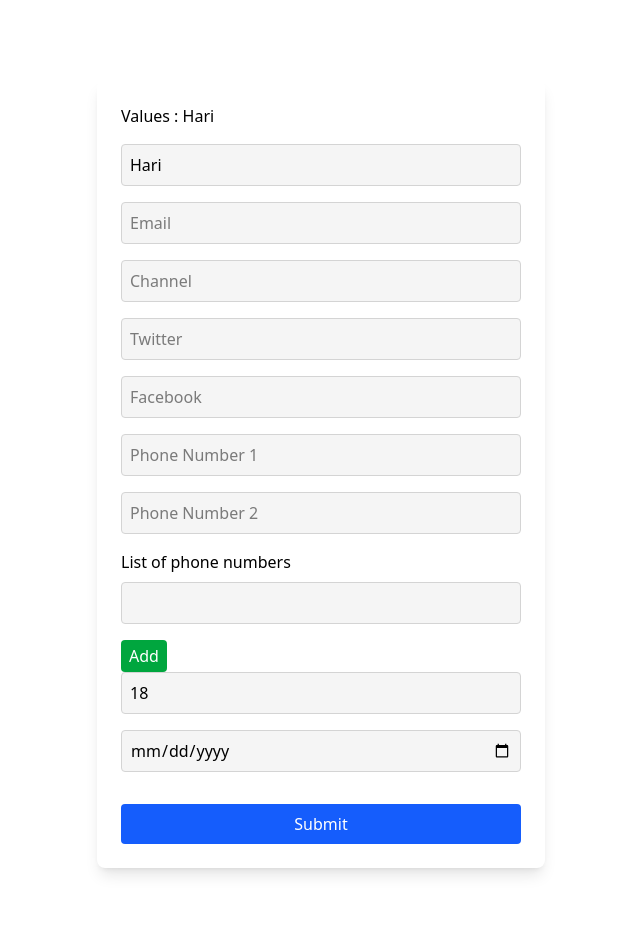
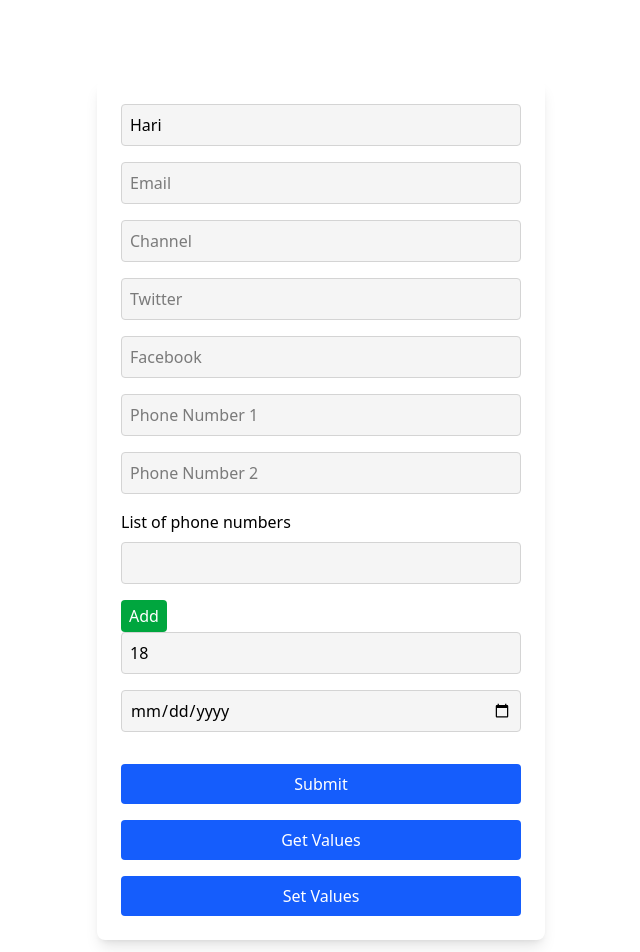
Before and after one commit to Himalf/RHF, a React (Vite) app: page / in a window 1280 px wide. Shown: the top 952 px of the page, without its empty margins (319-959 px from the left). Built offline with nearby package versions, Linux system fonts and the light colour scheme.

Commit message:
feat: getValues and setvalues Method

```diff
--- a/src/compoents/YoutubeForm.tsx
+++ b/src/compoents/YoutubeForm.tsx
@@ -12,13 +12,13 @@ const YoutubeForm = () => {
       twitter: string;
       facebook: string;
     };
-    // Array fields for phone numbers
+    // Array fields for static phone numbers
     phoneNumbers: string[];
+    // Array fields for dynamic phone numbers with objects
     phNumbers: {
       number: string;
     }[];
-
-    // To handle numeic and Date values"
+    // Numeric and Date fields
     age: number;
     dob: Date;
   };
@@ -26,35 +26,64 @@ const YoutubeForm = () => {
   // Initialize the form with default values using React Hook Form
   const form = useForm<FormData>({
     defaultValues: {
-      username: "Hari",
+      username: "Hari", // Pre-filled username
       email: "",
       channel: "",
       social: {
         twitter: "",
         facebook: "",
       },
-      phoneNumbers: ["", ""], // Two phone number fields by default
+      phoneNumbers: ["", ""], // Two static phone number fields by default
       phNumbers: [{ number: "" }], // One dynamic phone number field by default
       age: 18,
-      dob: new Date(),
+      dob: new Date(), // Default to current date
     },
   });
 
   // Destructuring methods from useForm and useFieldArray hooks
-  const { register, control, handleSubmit, formState, watch } = form;
+  const {
+    register,
+    control,
+    handleSubmit,
+    formState,
+    watch,
+    getValues,
+    setValue,
+  } = form;
   const { errors } = formState;
   const { fields, append, remove } = useFieldArray({
-    name: "phNumbers",
+    name: "phNumbers", // Managing dynamic phone numbers
     control,
   });
 
-  //   Watch Field Values
-  //   const watchUserName = watch("username");
+  // Watch all field values for debugging or dynamic rendering
+  const watchFieldValue = watch();
 
-  const watchValues = watch(["username", "email", "channel"]);
   // Handle form submission
   const onSubmit = (data: FormData) => {
     console.log(data);
+  };
+
+  //   get values method
+  const handleGetValues = () => {
+    window.confirm(JSON.stringify(getValues()));
+    return (
+      <div className="w-screen h-screen bg-red-800 text-white">
+        GetValues: {JSON.stringify(getValues())}
+      </div>
+    );
+  };
+  const handleSetValues = () => {
+    setValue("username", "Ramlal");
+    setValue("email", "ram@fusemachines.com");
+    setValue("channel", "Ram's Channel");
+    setValue("social.twitter", "@ramlal");
+    setValue("social.facebook", "ramlal.fb");
+    setValue("phoneNumbers.0", "1234567890");
+    setValue("phoneNumbers.1", "0987654321");
+    setValue("phNumbers", [{ number: "1111111111" }, { number: "2222222222" }]);
+    setValue("age", 25);
+    setValue("dob", new Date("2000-01-01"));
   };
 
   return (
@@ -63,7 +92,9 @@ const YoutubeForm = () => {
       onSubmit={handleSubmit(onSubmit)}
       noValidate
     >
-      <div className="mb-4">Values : {watchValues}</div>
+      {/* Displaying watched field values for debugging */}
+      {/* <div className="mb-4">Values : {JSON.stringify(watchFieldValue)}</div> */}
+
       {/* Username Field */}
       <input
         type="text"
@@ -72,6 +103,7 @@ const YoutubeForm = () => {
         className="w-full mb-4 p-2 bg-neutral-100 border border-neutral-300 text-black rounded"
       />
       <p className="text-red-600">{errors.username?.message}</p>
+
       {/* Email Field with custom validation */}
       <input
         type="email"
@@ -80,6 +112,7 @@ const YoutubeForm = () => {
           required: "Email is required",
           validate: {
             EmailFormat: (value) => {
+              // Custom validation to allow only specific domain
               return (
                 value.endsWith("fusemachines.com") ||
                 "Email should be of example@fusemachines.com"
@@ -90,6 +123,7 @@ const YoutubeForm = () => {
         className="w-full mb-4 p-2 bg-neutral-100 border border-neutral-300 text-black rounded"
       />
       <p className="text-red-600">{errors.email?.message}</p>
+
       {/* Channel Field */}
       <input
         type="text"
@@ -98,6 +132,7 @@ const YoutubeForm = () => {
         className="w-full mb-4 p-2 bg-neutral-100 border border-neutral-300 text-black rounded"
       />
       <p className="text-red-600">{errors.channel?.message}</p>
+
       {/* Social Media Fields */}
       <input
         type="text"
@@ -111,6 +146,7 @@ const YoutubeForm = () => {
         placeholder="Facebook"
         className="w-full mb-4 p-2 bg-neutral-100 border border-neutral-300 text-black rounded"
       />
+
       {/* Static Phone Numbers */}
       <input
         type="text"
@@ -124,6 +160,7 @@ const YoutubeForm = () => {
         placeholder="Phone Number 2"
         className="w-full mb-4 p-2 bg-neutral-100 border border-neutral-300 text-black rounded"
       />
+
       {/* Dynamic Phone Numbers */}
       <div>
         <label className="block text-black mb-2">List of phone numbers</label>
@@ -155,25 +192,30 @@ const YoutubeForm = () => {
           Add
         </button>
       </div>
+
       {/* Numeric and date values */}
       <input
         type="number"
         {...register("age", {
           valueAsNumber: true,
-          validate: {},
-          required: "age is required",
+          required: "Age is required",
         })}
         placeholder="Age"
         className="w-full mb-4 p-2 bg-neutral-100 border border-neutral-300 text-black rounded"
       />
-      <p className="text-red-600">{errors.channel?.message}</p>
+      <p className="text-red-600">{errors.age?.message}</p>
+
       <input
         type="date"
-        {...register("dob", { valueAsDate: true, required: "dob is required" })}
-        placeholder="dob"
+        {...register("dob", {
+          //   valueAsDate: true,
+          required: "Date of Birth is required",
+        })}
+        placeholder="Date of Birth"
         className="w-full mb-4 p-2 bg-neutral-100 border border-neutral-300 text-black rounded"
       />
-      <p className="text-red-600">{errors.channel?.message}</p>
+      <p className="text-red-600">{errors.dob?.message}</p>
+
       {/* Submit Button */}
       <button
         type="submit"
@@ -181,6 +223,21 @@ const YoutubeForm = () => {
       >
         Submit
       </button>
+      <button
+        type="button"
+        className="w-full p-2 bg-blue-600 text-white rounded mt-4"
+        onClick={handleGetValues}
+      >
+        Get Values
+      </button>
+      <button
+        type="button"
+        className="w-full p-2 bg-blue-600 text-white rounded mt-4"
+        onClick={handleSetValues}
+      >
+        Set Values
+      </button>
+
       {/* React Hook Form DevTool for debugging */}
       <DevTool control={control} />
     </form>
```
